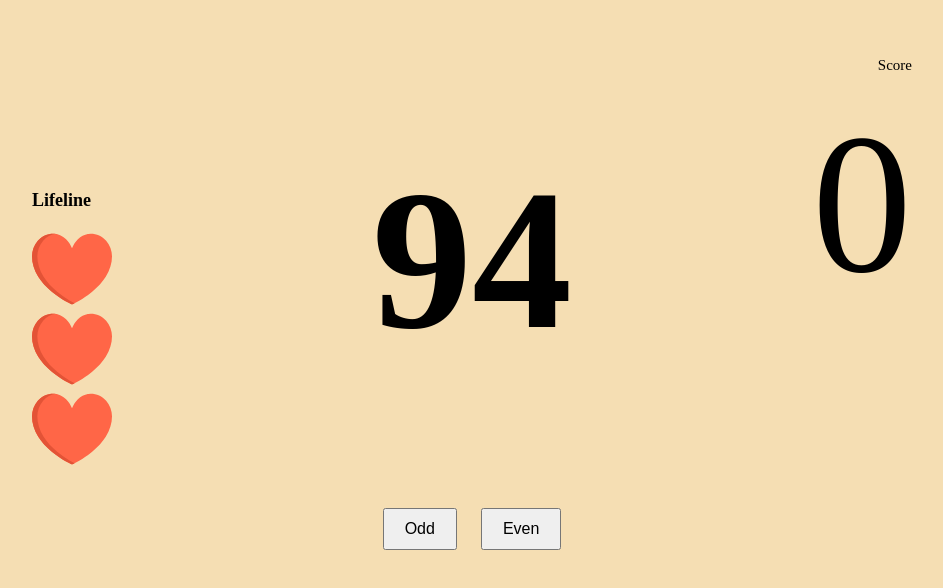
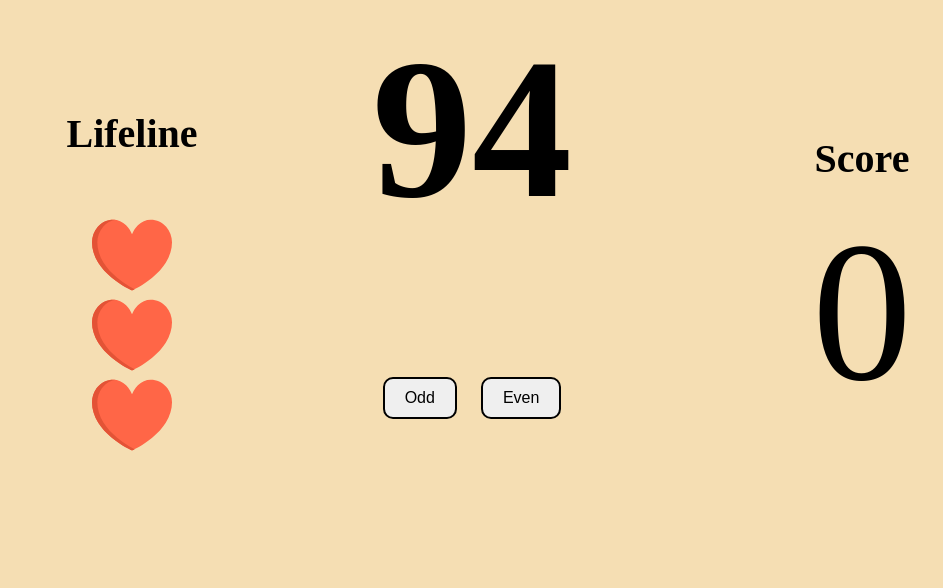
Before and after one commit to Priyanshu-Mallick/KIDZ-TheKLS, a plain HTML site: page EvenOdd Page/games.html in a window 1280 px wide. Shown: the part 120-708 px from the top of the page, without its empty margins (168-1111 px from the left). Drawn offline with Linux system fonts and the light colour scheme.

Commit message:
Update lifeline and scoreboard styles

```diff
--- a/EvenOdd Page/games.html
+++ b/EvenOdd Page/games.html
@@ -8,7 +8,9 @@
 <body>
   <div class="container">
     <div class="heartcontainer">
-      <h3>Lifeline</h3>
+      <h3 style="font-size: 2.5rem;">Lifeline</h3>
+      <br>
+
       <img class="heart" id="heart1" src="./heart-svgrepo-com.svg" alt="">
       <img class="heart" id="heart2" src="./heart-svgrepo-com.svg" alt="">
       <img class="heart" id="heart3" src="./heart-svgrepo-com.svg" alt="">
@@ -21,8 +23,10 @@
         <button onclick="checkNumber('even')">Even</button>
       </div>
     </div>
+
+
    <div class="scoreboard">
-      <p id="scoreTitle">Score</p>
+      <h3 id="scoreTitle" style="font-size: 2.5rem;">Score</h3>
       <p id="score">0</p>
     </div>
   </div>
--- a/EvenOdd Page/script.js
+++ b/EvenOdd Page/script.js
@@ -4,10 +4,10 @@ let life = 3;
 function resetAll(){
   score = 0;
   life = 3;
-  // const sc = document.getElementById('score');
-  // const lf = document.getElementById('life');
-  // sc.textContent = score;
-  // lf.textContent = life;
+  const sc = document.getElementById('score');
+
+  sc.textContent = score;
+
   const images = document.querySelectorAll('.heartcontainer img');
   images[0].style.display = 'block';
   images[1].style.display = 'block';
--- a/EvenOdd Page/styles.css
+++ b/EvenOdd Page/styles.css
@@ -1,7 +1,7 @@
 body, html {
     margin: 0;
     padding: 0;
-    height: 100%;
+    /* height: 100%; */
     background-color: wheat;
   }
 
@@ -9,9 +9,10 @@ body, html {
     display: flex;
     justify-content: center;
     align-items: center;
-    height: 100%;
+    /* height: 100%; */
     /* background-image: url('./05a168c4a0fc699de7edbf94cde8de96.gif'); */
     background-size: cover;
+    flex-direction: column;
   }
 
   #randomNumber {
@@ -33,7 +34,7 @@ body, html {
     margin-top: 0px;
     padding-top: 0px;
     font-size: 200px;
-    padding-left: 50px;
+    /* padding-left: 50px; */
   }
 
   button {
@@ -41,6 +42,8 @@ body, html {
     margin: 0 10px;
     font-size: 16px;
     cursor: pointer;
+    border: 2px solid black;
+    border-radius: 10px;
   }
   .heart {
     height: 80px;
@@ -50,11 +53,13 @@ body, html {
   .heartcontainer {
     display: flex;
     flex-direction: column;
+    align-items: center;
+    /* justify-content: center; */
     height: 200px;
     width: 200px;
     position: absolute;
     left: 200px; /* Padding added */
-    top: 50%; /* Adjust this value as needed */
+    top: 40%; /* Adjust this value as needed */
     transform: translateY(-50%);
   }
 
@@ -66,10 +71,10 @@ body, html {
   .scoreboard {
     display: flex;
     flex-direction: column;
-    align-items: flex-end;
+    align-items: center;
     position: absolute;
     right: 200px; /* Padding added */
-    top: 50%; /* Adjust this value as needed */
+    top: 60%; /* Adjust this value as needed */
     transform: translateY(-50%);
   }
 
--- a/PrimeNumber Page/styles.css
+++ b/PrimeNumber Page/styles.css
@@ -1,4 +1,4 @@
-body, html {
+/* body, html {
     margin: 0;
     padding: 0;
     height: 100%;
@@ -32,3 +32,93 @@ body, html {
     font-size: 16px;
     cursor: pointer;
   }
+   */
+   body, html {
+    margin: 0;
+    padding: 0;
+    /* height: 100%; */
+    background-color: wheat;
+  }
+
+  .container {
+    display: flex;
+    justify-content: center;
+    align-items: center;
+    /* height: 100%; */
+    /* background-image: url('./05a168c4a0fc699de7edbf94cde8de96.gif'); */
+    background-size: cover;
+    flex-direction: column;
+  }
+
+  #randomNumber {
+    font-size: 200px; /* Increased font size */
+    color: black;
+  }
+
+
+  .content {
+    text-align: center;
+    color: white;
+  }
+
+  .buttons {
+    margin-top: 20px;
+  }
+
+  #score{
+    margin-top: 0px;
+    padding-top: 0px;
+    font-size: 200px;
+    /* padding-left: 50px; */
+  }
+
+  button {
+    padding: 10px 20px;
+    margin: 0 10px;
+    font-size: 16px;
+    cursor: pointer;
+    border: 2px solid black;
+    border-radius: 10px;
+  }
+  .heart {
+    height: 80px;
+    width: 80px;
+  }
+
+  .heartcontainer {
+    display: flex;
+    flex-direction: column;
+    align-items: center;
+    /* justify-content: center; */
+    height: 200px;
+    width: 200px;
+    position: absolute;
+    left: 200px; /* Padding added */
+    top: 40%; /* Adjust this value as needed */
+    transform: translateY(-50%);
+  }
+
+  .heartcontainer h3 {
+    margin-top: 10px; /* Adjust this value as needed */
+    font-size: 18px; /* Adjust this value as needed */
+  }
+
+  .scoreboard {
+    display: flex;
+    flex-direction: column;
+    align-items: center;
+    position: absolute;
+    right: 200px; /* Padding added */
+    top: 60%; /* Adjust this value as needed */
+    transform: translateY(-50%);
+  }
+
+  .scoreboard p:nth-child(1) {
+    margin-bottom: 10px; /* Adjust this value as needed */
+    font-size: 18px; /* Adjust this value as needed */
+  }
+
+  #scoreTitle{
+    font-size: 15px;
+    margin-bottom: 15px;
+  }
```
Also changed, not shown: PrimeNumber Page/index.html (+8 -4 lines), PrimeNumber Page/script.js (+117 -43 lines), PrimeNumber Page/heart-svgrepo-com.svg (added).
